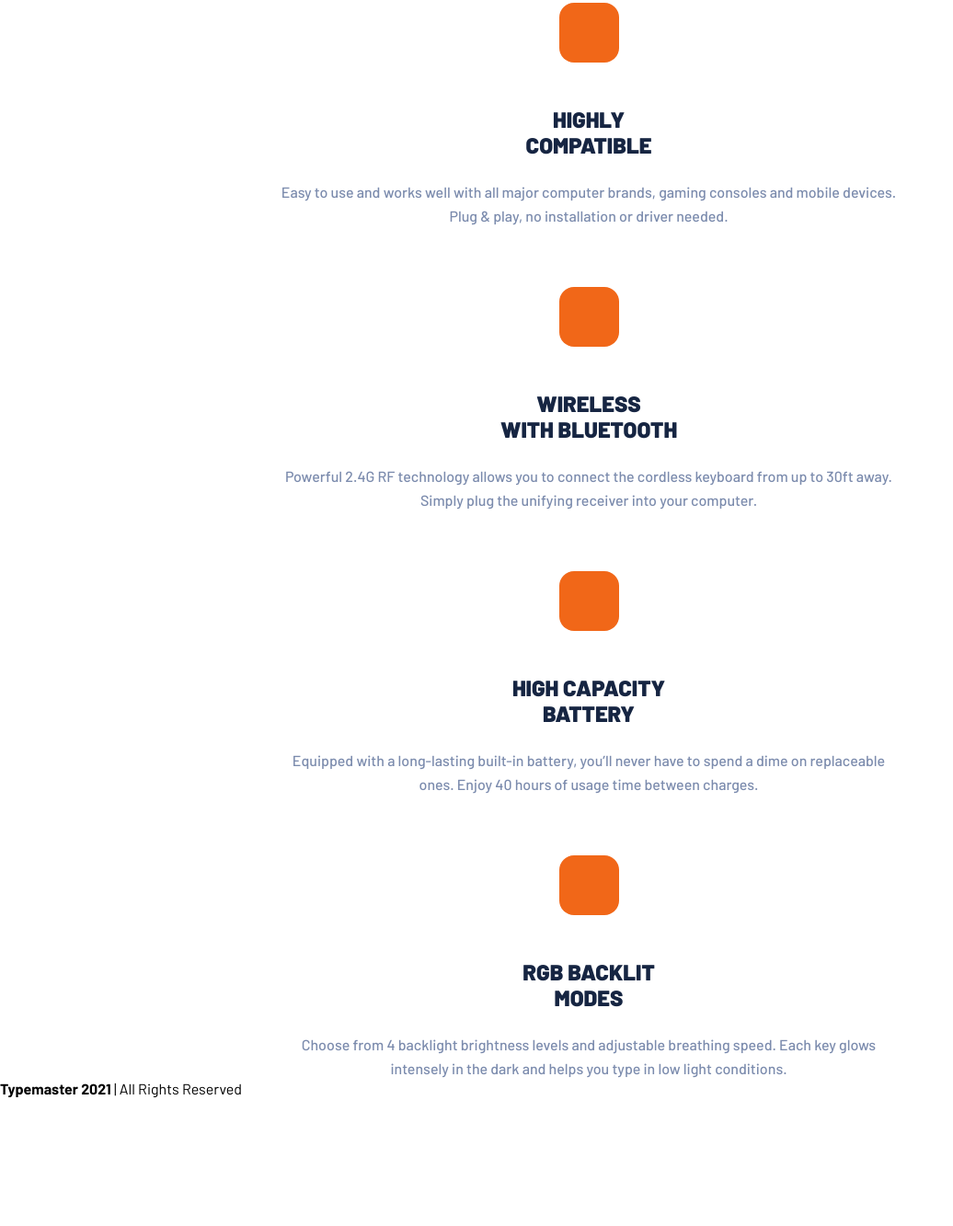
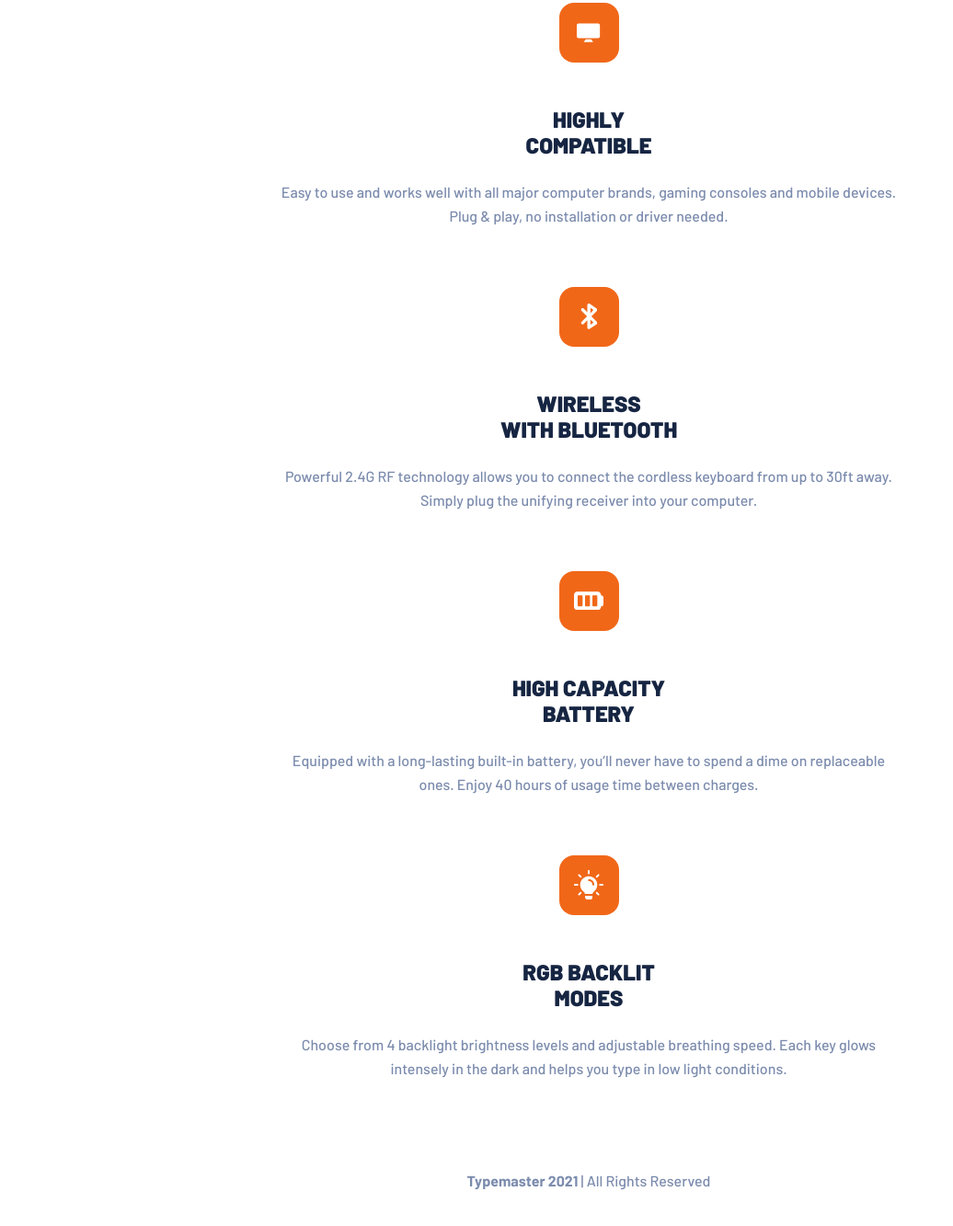
Before and after one commit to ocheretnyi1207/typemaster, a website: page #src/index.html in a window 1280 px wide. Shown: the part 1220-2553 px from the top of the page at 92% size, without its empty margins (0-1036 px from the left). Before the commit the page ends 2413 px from the top, so only its background shows below. Drawn offline with nearby package versions, Linux system fonts and the light colour scheme; files that its build step writes are made by us from their sources.

Commit message:
add style mobile version

```diff
--- /dev/null
+++ b/#src/sass/components/page-footer/__text/page-footer__text.sass
@@ -0,0 +1,6 @@
+.page-footer__text
+  font-weight: 500
+  font-size: 16px
+  line-height: 26px
+  text-align: center
+  color: $color-light-slate-gray
--- /dev/null
+++ b/#src/sass/components/page-footer/page-footer.sass
@@ -0,0 +1,3 @@
+.page-footer
+  padding-top: 96px
+  padding-bottom: 50px
--- a/#src/sass/components/product-features/__item/product-features__item.sass
+++ b/#src/sass/components/product-features/__item/product-features__item.sass
@@ -12,3 +12,4 @@
     background-color: $color-pumpkin
     left: calc(50% - 65px/2)
     top: 0
+    z-index: 1
--- a/#src/sass/components/product-features/product-features.sass
+++ b/#src/sass/components/product-features/product-features.sass
@@ -3,13 +3,43 @@
 
   & li:first-child::before
     content: ""
-    background: url("/img/icon-pc.svg")
+    background: url("/img/icon-pc.svg") no-repeat
     width: 26px
     height: 21px
     position: absolute
     left: calc(50% - 26px/2)
     top: 22px
+    z-index: 2
 
+  & li:nth-child(4n+2)::before
+    content: ""
+    background: url("/img/icon-bluetooth.svg") no-repeat
+    width: 18px
+    height: 28px
+    position: absolute
+    left: calc(50% - 18px/2)
+    top: 18px
+    z-index: 2
+
+  & li:nth-child(4n+3)::before
+    content: ""
+    background: url("/img/icon-battery.svg") no-repeat
+    width: 32px
+    height: 20px
+    position: absolute
+    left: calc(50% - 32px/2)
+    top: 22px
+    z-index: 2
+
+  & li:last-child::before
+    content: ""
+    background: url("/img/icon-lamp.svg") no-repeat
+    width: 32px
+    height: 32px
+    position: absolute
+    left: calc(50% - 32px/2)
+    top: 16px
+    z-index: 2
 
   & li:last-child
     margin-bottom: 0
--- a/#src/sass/core/style.sass
+++ b/#src/sass/core/style.sass
@@ -17,3 +17,5 @@
 @import ../components/product-features/__item/product-features__item
 @import ../components/product-features/__item/-title/product-features__item-title
 @import ../components/product-features/__item/-text/product-features__item-text
+@import ../components/page-footer/page-footer
+@import ../components/page-footer/__text/page-footer__text
```
